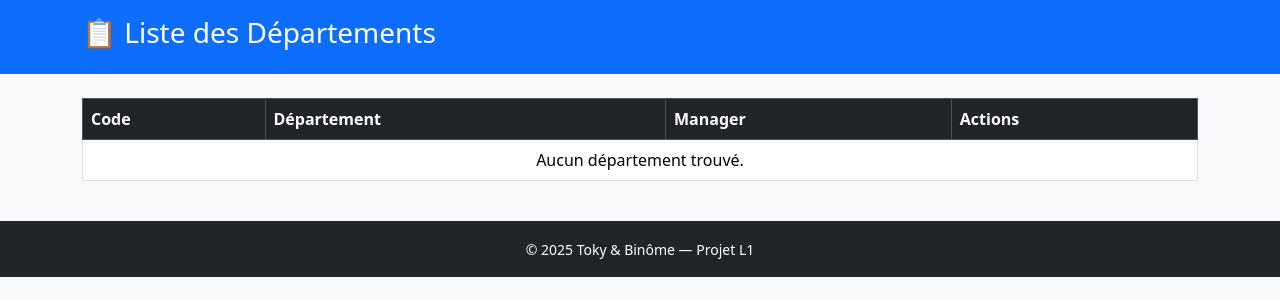
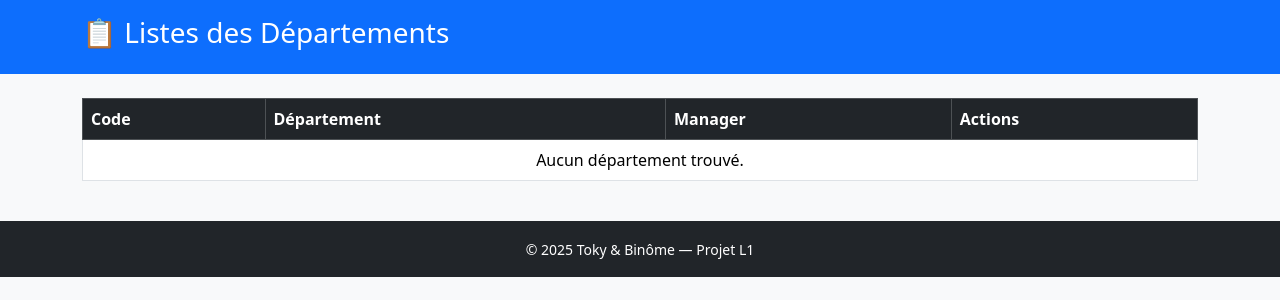
Before and after one commit to TokyRaa/tp222, a PHP site: page /pages/departements.php in a window 1280 px wide. Shown: the top 300 px of the page. Run offline with PHP 8.4, Linux system fonts and the light colour scheme; data that the repository does not hold is empty.

Commit message:
napiko s

```diff
--- a/pages/departements.php
+++ b/pages/departements.php
@@ -21,7 +21,7 @@ $result = $conn->query($sql);
 
     <header class="bg-primary text-white p-3">
         <div class="container">
-            <h1 class="h3">📋 Liste des Départements</h1>
+            <h1 class="h3">📋 Listes des Départements</h1>
         </div>
     </header>
 
```
